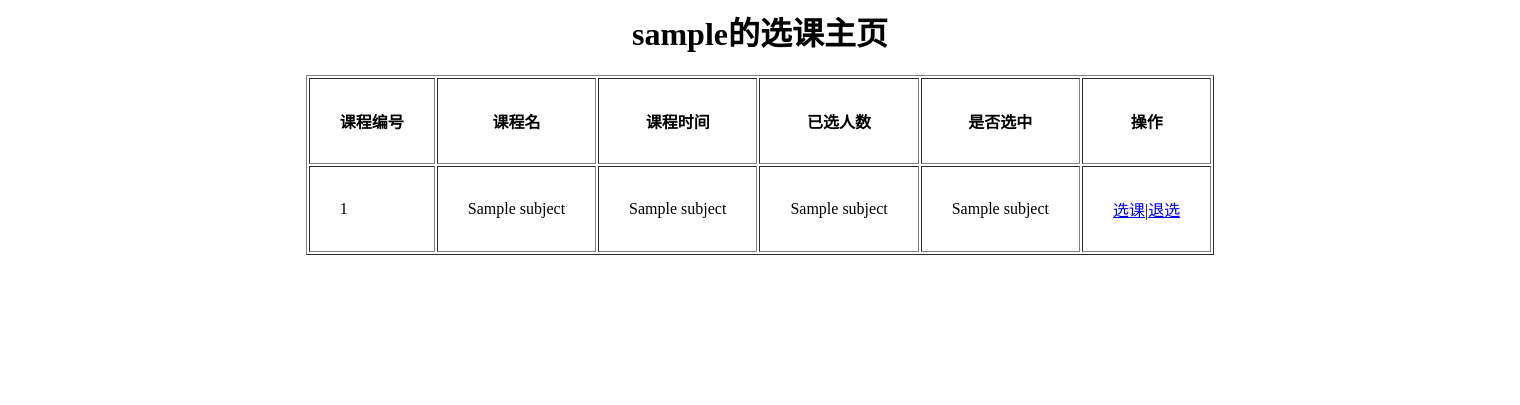
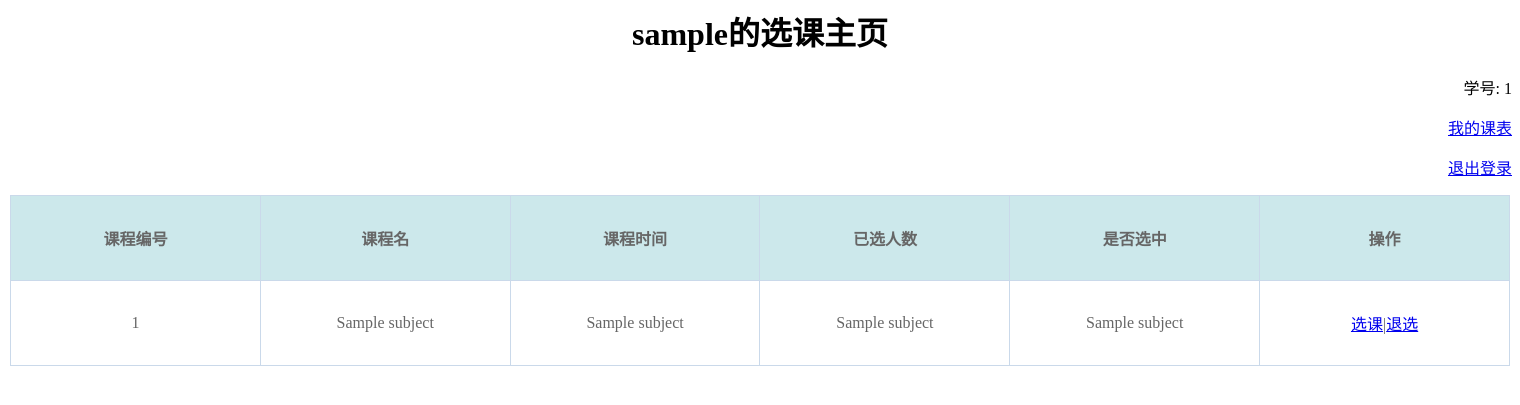
Before and after one commit to xiayouhong/gitskills, a Flask app: template homework11/templates/signin-ok.html in a window 1520 px wide. Shown: the top 405 px of the page. Run offline with Flask 2, Linux system fonts and the light colour scheme; the template is opened without the code that fills it: most values are stand-ins (such as "Sample title", 1, 10 or a date in 2020).

Commit message:
选课系统最终提交

```diff
--- a/homework11/app.py
+++ b/homework11/app.py
@@ -17,26 +17,25 @@ def signin_form():
 @app.route('/signin', methods=['POST'])
 def signin():
     try:
-        username = request.form['username']
+        stu_id = request.form['stu_id']
         password = request.form['password']
         stulist = session.query(student).all()
         for i in stulist:
-            if i.id == username and i.password == password:
+            if i.id == stu_id and i.password == password:
+                return redirect(url_for('choose',stu_id = stu_id , username = i.name))
 
-                return redirect(url_for('choose',username=username))
-
-        return render_template('form.html', message='Bad username or password', username=username)
+        return render_template('form.html', message='Bad username or password', stu_id = stu_id)
     except Exception as e:
         print(e)
     # finally:
     #     session.close()
 
 
-@app.route('/choose/<username>/',methods=['GET'])
-def choose(username):
+@app.route('/choose/<stu_id>/<username>/',methods=['GET','POST'])
+def choose(stu_id,username):
     try:
         subjects = session.query(subject).all()
-        stu_timetable = session.query(timetable).filter_by(id=username).one()
+        stu_timetable = session.query(timetable).filter_by(id=stu_id).one()
         stu_timelist = []
         stu_timelist.append(stu_timetable.mon)
         stu_timelist.append(stu_timetable.tue)
@@ -58,17 +57,17 @@ def choose(username):
                 subjectlist.append('否')
             subjectlists.append(subjectlist)
 
-        return render_template('signin-ok.html', username=username, subjects=subjectlists)
+        return render_template('signin-ok.html', stu_id=stu_id, subjects=subjectlists,username=username)
 
     except Exception as e:
         print(e)
 
 
-@app.route('/select/<username>/<id>/',methods=['GET','POST'])
-def select(username,id):
+@app.route('/select/<stu_id>/<sub_id>/',methods=['GET','POST'])
+def select(stu_id,sub_id):
     try:
-        sub = session.query(subject).filter_by(id=id).one()
-        stu_timetable = session.query(timetable).filter_by(id=username).one()
+        sub = session.query(subject).filter_by(id=sub_id).one()
+        stu_timetable = session.query(timetable).filter_by(id=stu_id).one()
         if sub.time == 'mon':
             stu_time = stu_timetable.mon
         elif sub.time == 'tue':
@@ -85,20 +84,20 @@ def select(username,id):
             stu_time = stu_timetable.sun
 
         if not stu_time:
-            session.query(timetable).filter_by(id=username).update({sub.time : sub.sub})
+            session.query(timetable).filter_by(id=stu_id).update({sub.time : sub.sub})
             session.commit()
-            session.query(subject).filter_by(id=id).update({'selected': sub.selected+1})
+            session.query(subject).filter_by(id=sub_id).update({'selected': sub.selected+1})
             session.commit()
-        return redirect(url_for('choose', username=username))
+        return redirect(url_for('choose', stu_id=stu_id))
 
     except Exception as e:
         print(e)
-@app.route('/notselect/<username>/<id>/',methods=['GET','POST'])
-def notselect(username,id):
+@app.route('/notselect/<stu_id>/<sub_id>/',methods=['GET','POST'])
+def notselect(stu_id,sub_id):
     try:
-        sub = session.query(subject).filter_by(id=id).one()
+        sub = session.query(subject).filter_by(id=sub_id).one()
         print(sub.time)
-        stu_timetable = session.query(timetable).filter_by(id=username).one()
+        stu_timetable = session.query(timetable).filter_by(id=stu_id).one()
         if sub.time == 'mon':
             stu_time = stu_timetable.mon
         elif sub.time == 'tue':
@@ -114,14 +113,19 @@ def notselect(username,id):
         else:
             stu_time = stu_timetable.sun
         if stu_time == sub.sub:
-            session.query(timetable).filter_by(id=username).update({sub.time: None})
+            session.query(timetable).filter_by(id=stu_id).update({sub.time: None})
             session.commit()
-            session.query(subject).filter_by(id=id).update({'selected': sub.selected - 1})
+            session.query(subject).filter_by(id=sub_id).update({'selected': sub.selected - 1})
             session.commit()
-        return redirect(url_for('choose', username=username))
+        return redirect(url_for('choose', stu_id=stu_id))
     except Exception as e:
         print(e)
-
+@app.route('/main/<stu_id>/',methods = ['GET','POST'])
+def main(stu_id):
+    stu_timetable = session.query(timetable).filter_by(id = stu_id)
+    stu = session.query(student).filter_by(id = stu_id).one()
+    return  render_template('main.html',username = stu.name, timetable = stu_timetable)
 if __name__ == '__main__':
+    # app.run(debug= 'TRUE')
     app.run()
     session.close()
--- a/homework11/templates/form.html
+++ b/homework11/templates/form.html
@@ -3,12 +3,13 @@
   <title>Please Sign In</title>
 </head>
 <body>
+
   {% if message %}
   <p style="color:red">{{ message }}</p>
   {% endif %}
   <form action="/signin" method="post">
-    <legend>Please sign in:</legend>
-    <p><input name="username" placeholder="学号" value="{{ username }}"></p>
+    <legend>Please sign in:</font></legend>
+    <p><input name="stu_id" placeholder="学号" value="{{ stu_id }}"></p>
     <p><input name="password" placeholder="密码" type="password"></p>
     <p><button type="submit">登录</button></p>
   </form>
--- a/homework11/templates/home.html
+++ b/homework11/templates/home.html
@@ -3,6 +3,7 @@
   <title>选课系统</title>
 </head>
 <body>
+
   <h1 style="font-style:italic">选课系统</h1>
   <a href="http://127.0.0.1:5000/signin">进入系统</a>
 </body>
--- a/homework11/templates/signin-ok.html
+++ b/homework11/templates/signin-ok.html
@@ -1,13 +1,46 @@
 <html>
 <head>
   <title>{{ username }}的选课主页</title>
+     <style type="text/css">
+        table
+        {
+            border-collapse: collapse;
+            text-align: center;
+            table-layout: fixed;
+            width: 1500px;
+        }
+        table td, table th
+        {
+            border: 1px solid #cad9ea;
+            color: #666;
+            height: 30px;
+        }
+        table thead th
+        {
+            background-color: #CCE8EB;
+            width: 250x;
+        }
+        table tr:nth-child(odd)
+        {
+            background: #fff;
+        }
+        table tr:nth-child(even)
+        {
+            background: #F5FAFA;
+        }
+    </style>
 </head>
 <body>
  {#网页的标题#}
-<div align="center">
+<div align="center"; style="width: 100%; height: 15px">
     <h1>{{ username }}的选课主页<font size="2"></font></h1>
-    <table border="1"
-    cellpadding="30">
+    <p align="right"> 学号: {{ stu_id }}</p>
+    <p align="right"><a href="{{ url_for('main',stu_id=stu_id)}}">我的课表</a></p>
+    <p align="right"><a href="http://127.0.0.1:5000/signin">退出登录</a></p>
+    <p> </p>
+    <table width="100%"
+           border="1"
+           cellpadding="30">
         <thead>
         <th>课程编号</th>
         <th>课程名</th>
@@ -25,8 +58,8 @@
                 <td>{{ subject[2] }}</td>
                 <td>{{ subject[3] }}</td>
                 <td>{{ subject[4] }}</td>
-                <td><a href=" {{ url_for('select',username=username,id=subject[0])}}">选课</a>|<a
-                        href="{{ url_for('notselect',username=username,id=subject[0])}}">退选</a></td>
+                <td><a href=" {{ url_for('select',stu_id=stu_id,sub_id=subject[0])}}">选课</a>|<a
+                        href="{{ url_for('notselect',stu_id=stu_id,sub_id=subject[0])}}">退选</a></td>
             </tr>
         {% endfor %}
         </tbody>
```
Also changed, not shown: homework11/requirements.txt (added, +18 -0 lines), homework11/templates/a.html (deleted, +0 -10 lines), homework11/templates/main.html (added, +41 -0 lines), 1 other file.
